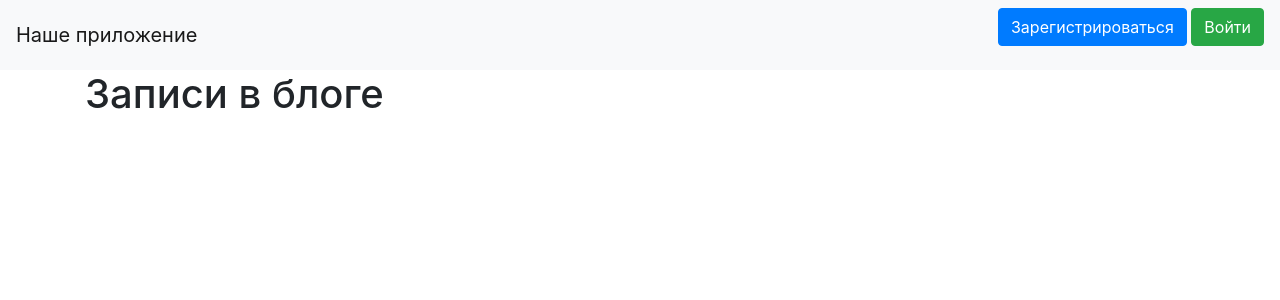
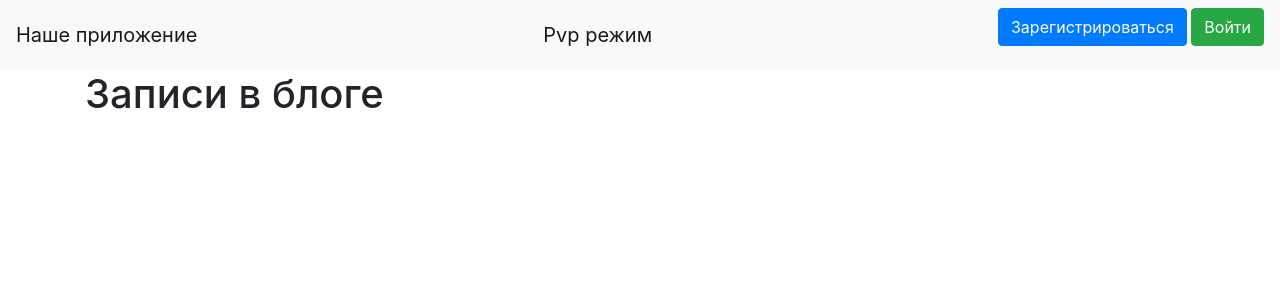
Before and after one commit to bezdarnij/Olympiad_preparing_platform, a Flask app: page / in a window 1280 px wide. Shown: the top 300 px of the page. Run offline with Flask 3, Linux system fonts and the light colour scheme; data that the repository does not hold is empty; some libraries are stand-ins or nearby versions.

Commit message:
доработка

```diff
--- a/templates/base.html
+++ b/templates/base.html
@@ -18,6 +18,7 @@
 		<header>
 			<nav class="navbar navbar-light bg-light">
 				<a class="navbar-brand" href="/">Наше приложение</a>
+                <a class="navbar-brand" href="/pvp/create">Pvp режим</a>
 				{% if current_user.is_authenticated %}
 				<a class="navbar-brand" href="/logout">{{ current_user.name }}</a>
 				{% else %}
```
Also changed, not shown: db/task.db.
